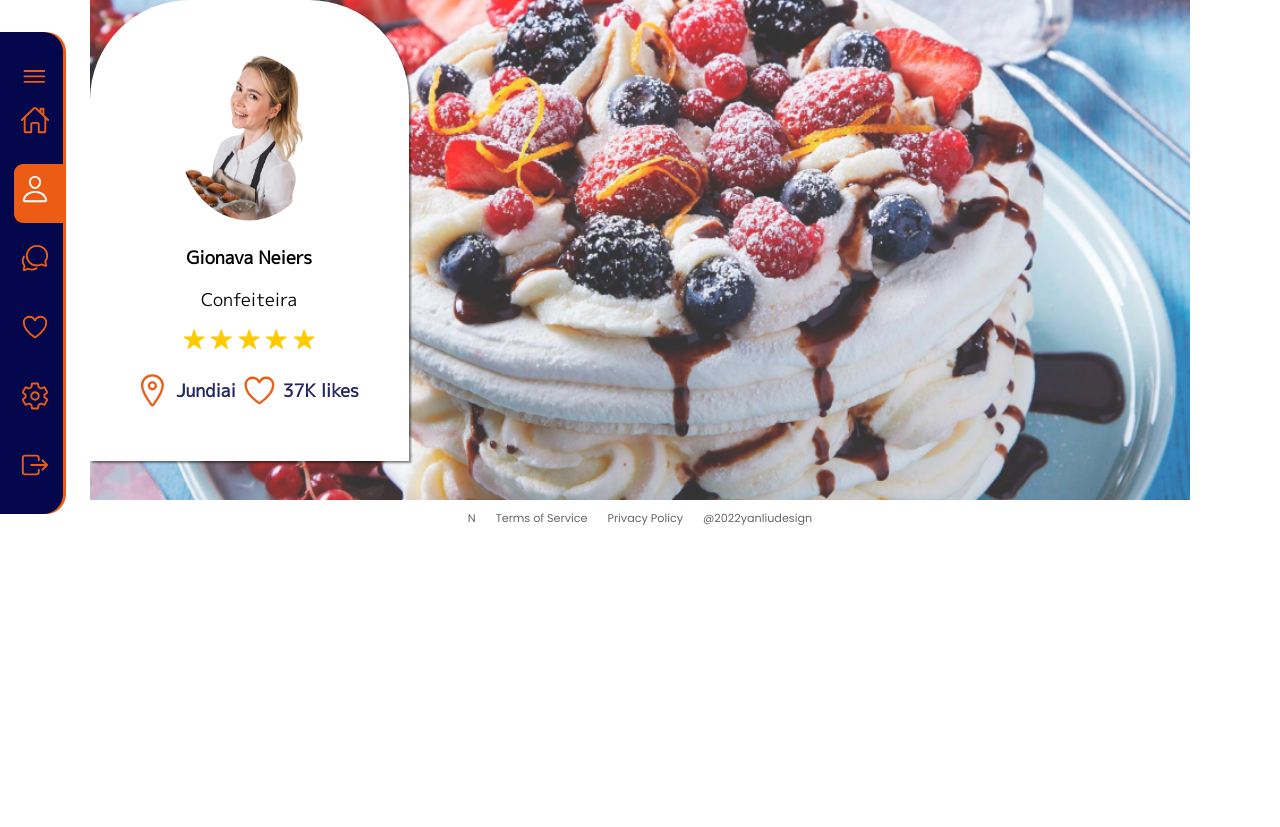
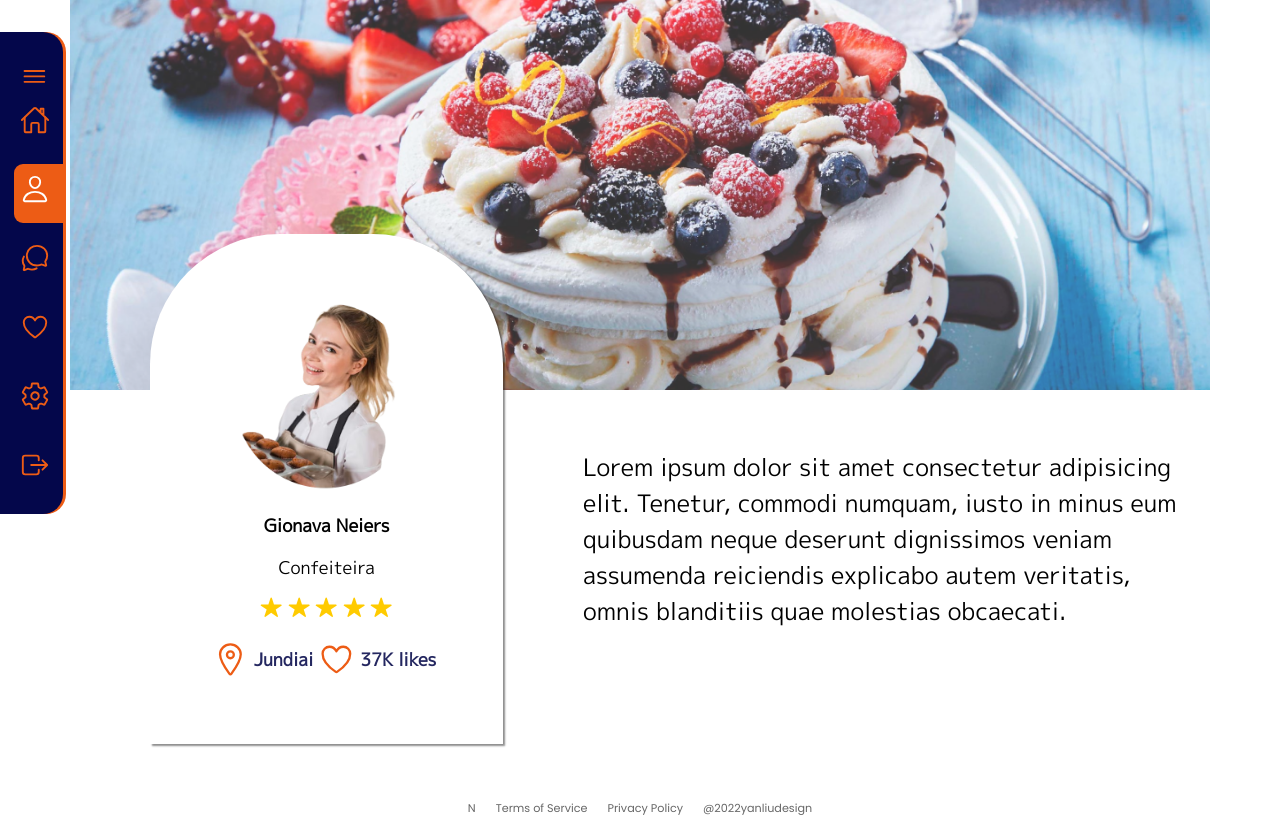
Before and after one commit to Gineris/siteatualizado, a PHP site: page /html/Perfil.html in a window 1280 px wide. Shown: the part 88-915 px from the top of the page. Before the commit the page ends 613 px from the top, so only its background shows below. Run offline with PHP 8.4, Linux system fonts and the light colour scheme; some web fonts are replaced.

Commit message:
estilização do perfil praticamente pronta

```diff
--- a/site.atualizado/css/stylePerfil.css
+++ b/site.atualizado/css/stylePerfil.css
@@ -127,31 +127,33 @@ ul li.itemMenu a .icon > ion-icon{
     margin: auto;
     background: #fff url(../img/TesteBackPerfil.png) no-repeat center;
     background-size: cover;
-    width: 86%;
-    height: 500px;
+    width: 89%;
+    height: 390px;
 }
 .BlocoPerfilPrincipal{
     position: absolute;
-    width: 319px;
-    height: 461px;
+    width: 353px;
+    height: 510px;
     background: #fff;
     display: flex;
     flex-direction: column;
     align-items: center;
     justify-content: center;
     gap: 15px;
-    border-radius: 100px 100px 0px 0px;
+    border-radius: 130px 130px 0px 0px;
     font-family: "M PLUS 1p", sans-serif;
     font-size: 1.1rem;
     box-shadow: 2px 2px 2px 0px #00000073;
+    top: 60%;
+    left: 7%;
 }
 .LocaleLikes{
     flex-direction: row;
     display: flex;
 }
 .FotoPerfil img{
-    width: 170px;
-    height: 170px;
+    width: 190px;
+    height: 190px;
     border-radius: 50%;
     /* border: 1px solid black; */
     background-color: #fff;
@@ -173,12 +175,21 @@ ul li.itemMenu a .icon > ion-icon{
    font-size: 2.3rem;
     color: #ED5C15;
 }
+.txt{
+    position: absolute;
+    width: 600px;
+    top: 115%;
+    left: 45%;
+
+    font:  1.5rem "M PLUS 1p", sans-serif;
+}
 
 footer{
     background-color: #FFF;
     padding: 10px;
     font: .7rem "Poppins", sans-serif;
     color: #666666;
+    margin-top: 400px;
 }
 footer p{
     padding: 0px 10px 0px 10px;
--- a/site.atualizado/html/Perfil.html
+++ b/site.atualizado/html/Perfil.html
@@ -90,6 +90,10 @@
                     <p>37K likes</p>
                 </div>
             </div>
+
+            <div class="txt">
+                <p>Lorem ipsum dolor sit amet consectetur adipisicing elit. Tenetur, commodi numquam, iusto in minus eum quibusdam neque deserunt dignissimos veniam assumenda reiciendis explicabo autem veritatis, omnis blanditiis quae molestias obcaecati.</p>
+            </div>
         </div>
 
     </main>
```
Also changed, not shown: site.atualizado/img/FotoTesteMuie.png.
